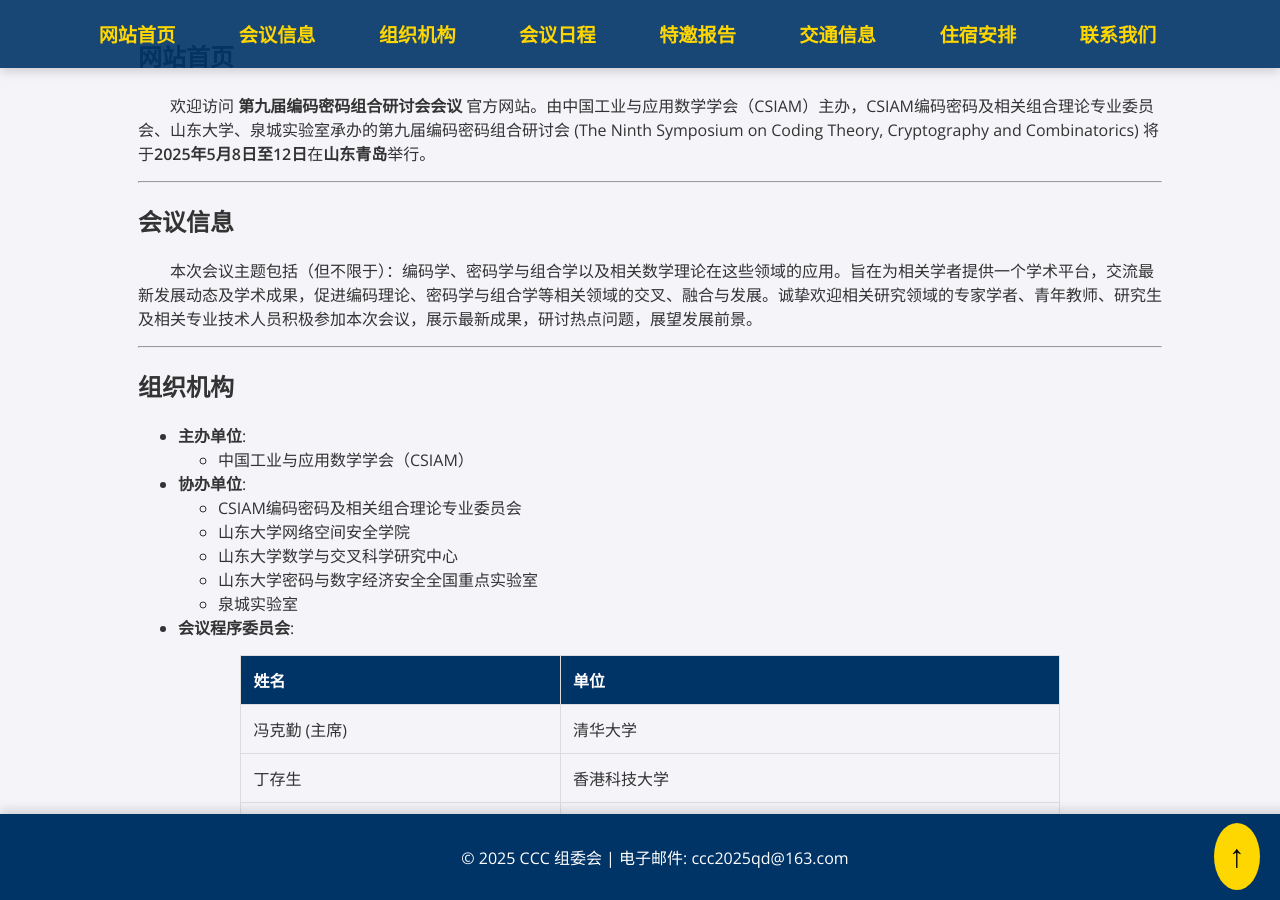
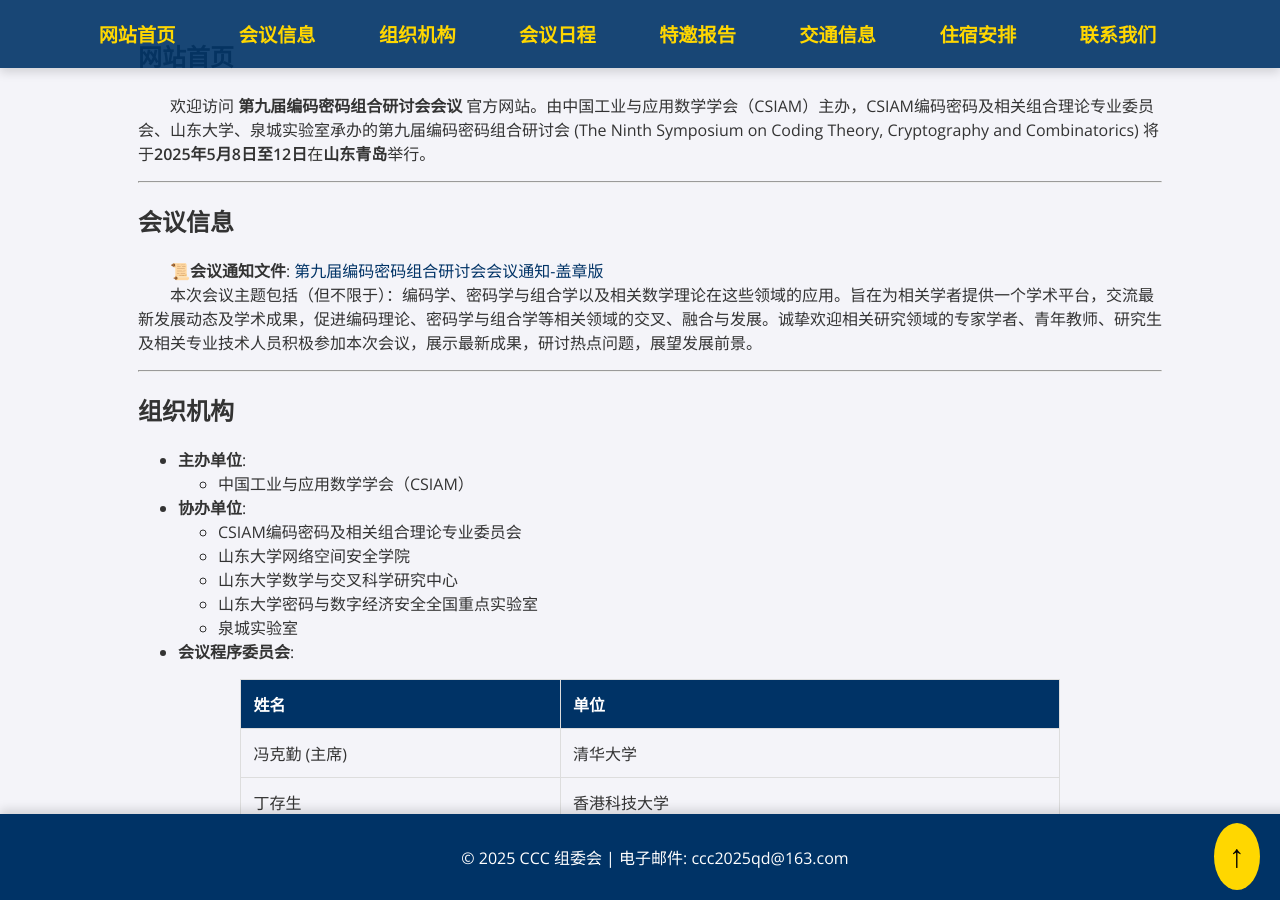
Before and after one commit to ccc2025qd/ccc2025qd.github.io, a Jekyll site: the page built from index.md, in a window 1280 px wide and 900 px high, scrolled down 383 px. Built offline with Jekyll 4.4.1, drawn with Linux system fonts in a browser that asks for light colours.

Commit message:
change 12

```diff
--- a/index.md
+++ b/index.md
@@ -13,6 +13,7 @@ description: "CCC 2025 学术会议官方网站"
 
 # 会议信息
 {: #meeting}
+&emsp;&emsp;**📜会议通知文件**: [第九届编码密码组合研讨会会议通知-盖章版](/assets/pdf/9th-cccqd.pdf)
 &emsp;&emsp;本次会议主题包括（但不限于）：编码学、密码学与组合学以及相关数学理论在这些领域的应用。旨在为相关学者提供一个学术平台，交流最新发展动态及学术成果，促进编码理论、密码学与组合学等相关领域的交叉、融合与发展。诚挚欢迎相关研究领域的专家学者、青年教师、研究生及相关专业技术人员积极参加本次会议，展示最新成果，研讨热点问题，展望发展前景。
 
 ---
@@ -141,4 +142,5 @@ description: "CCC 2025 学术会议官方网站"
 &emsp; 会议网址: [ccc2025qd.github.io](https://ccc2025qd.github.io/)
 &emsp; 会议邮箱: [ccc2025qd@163.com](mailto:ccc2025qd@163.com)
 
+
 ---
```
Also changed, not shown: 3 other files.
